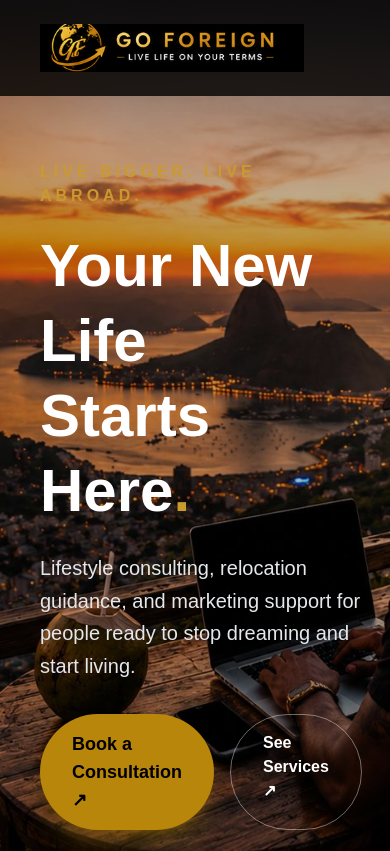
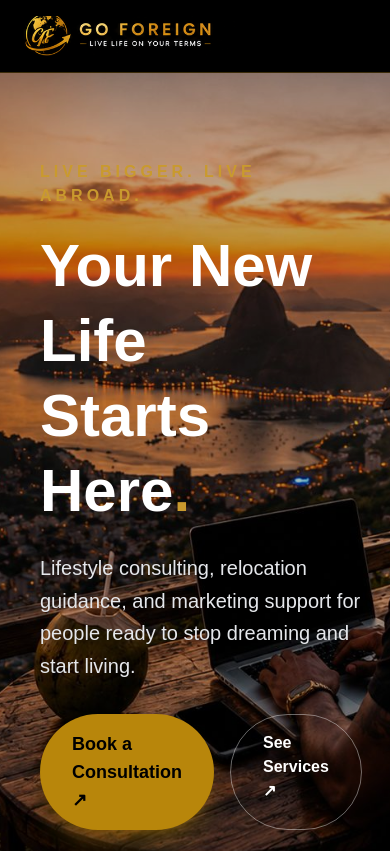
Before and after one commit to kartelwest/goforeign-website, a Next.js app: page / in a window 390 px wide. Shown: the top 851 px of the page. Built offline with nearby package versions, Linux system fonts and the light colour scheme.

Commit message:
Fix mobile header

```diff
--- a/app/page.tsx
+++ b/app/page.tsx
@@ -15,8 +15,8 @@ export default function Home() {
 
   return (
     <main className="min-h-screen bg-black text-white">
-      <nav className="fixed top-0 z-50 flex w-full items-center justify-between bg-black/80 px-10 py-6 backdrop-blur-md">
-        <img src="/go-foreign-logo.png" alt="Go Foreign" className="h-12 w-auto md:h-16" />
+      <nav className="fixed top-0 z-50 flex w-full items-center justify-between border-b border-[#3B2B09] bg-black px-4 py-4 md:px-10 md:py-5">
+        <img src="/go-foreign-logo.png" alt="Go Foreign" className="h-10 w-auto md:h-16" />
 
         <div className="hidden gap-8 text-lg font-semibold text-[#C99A2E] md:flex">
           <a href="#">Home</a>
@@ -28,7 +28,7 @@ export default function Home() {
           <a href="#contact" className="hover:text-[#F2C14E]">Contact</a>
 
           <button
-           className="md:hidden text-[#C99A2E]"
+           className="block md:hidden text-[#C99A2E] z-50"
            onClick={() => setMenuOpen(!menuOpen)}
         >
           <svg
```
